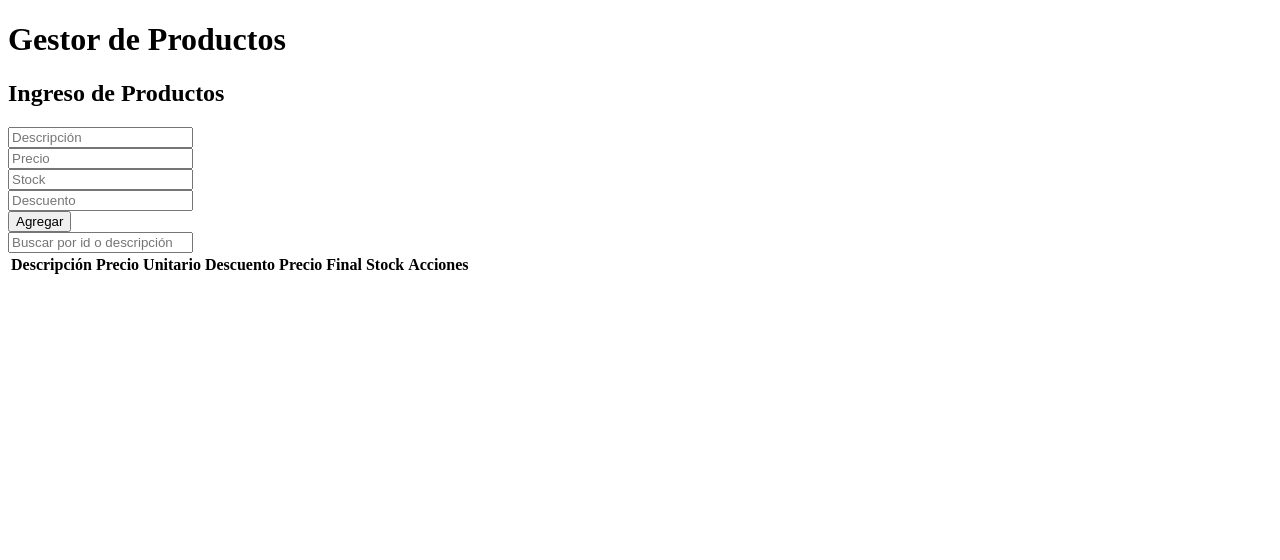
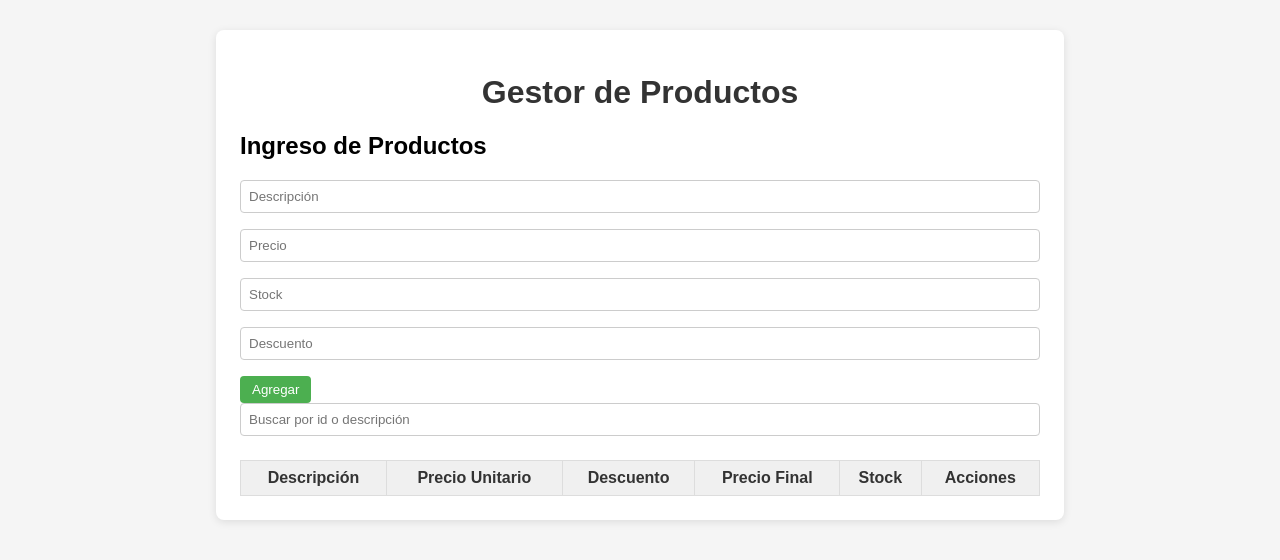
Before and after one commit to marceortiz/pv_tp4_grupo19, a React (Vite) app: page / in a window 1280 px wide. Shown: the top 560 px of the page. Built offline with nearby package versions, Linux system fonts and the light colour scheme.

Commit message:
fix: contenido de index actualizado

```diff
--- a/src/index.css
+++ b/src/index.css
@@ -0,0 +1,85 @@
+body {
+  font-family: Arial, Helvetica, sans-serif;
+  background-color: #f5f5f5;
+  margin: 0;
+  padding: 0;
+}
+
+h1 {
+  text-align: center;
+  color: #333;
+  margin-top: 20px;
+}
+
+.container {
+  max-width: 800px;
+  margin: 30px auto;
+  background: #fff;
+  padding: 24px;
+  border-radius: 8px;
+  box-shadow: 0 2px 8px rgba(0, 0, 0, 0.1);
+}
+
+.form-group {
+  margin-bottom: 16px;
+}
+
+.input-field,
+.search-input {
+  width: 100%;
+  padding: 8px;
+  border: 1px solid #ccc;
+  border-radius: 4px;
+  box-sizing: border-box;
+}
+
+.btn-agregar,
+.btn-editar,
+.btn-eliminar,
+.btn-cancelar,
+.btn-clear {
+  padding: 6px 12px;
+  margin-right: 6px;
+  border: none;
+  border-radius: 4px;
+  cursor: pointer;
+}
+
+.btn-agregar {
+  background-color: #4caf50;
+  color: white;
+}
+
+.btn-editar {
+  background-color: #2196f3;
+  color: white;
+}
+
+.btn-eliminar {
+  background-color: #f44336;
+  color: white;
+}
+
+.btn-cancelar,
+.btn-clear {
+  background-color: #aaa;
+  color: white;
+}
+
+.tabla-productos {
+  width: 100%;
+  border-collapse: collapse;
+  margin-top: 24px;
+}
+
+.tabla-productos th,
+.tabla-productos td {
+  border: 1px solid #ddd;
+  padding: 8px;
+  text-align: center;
+}
+
+.tabla-productos th {
+  background-color: #f0f0f0;
+  color: #333;
+}
```
